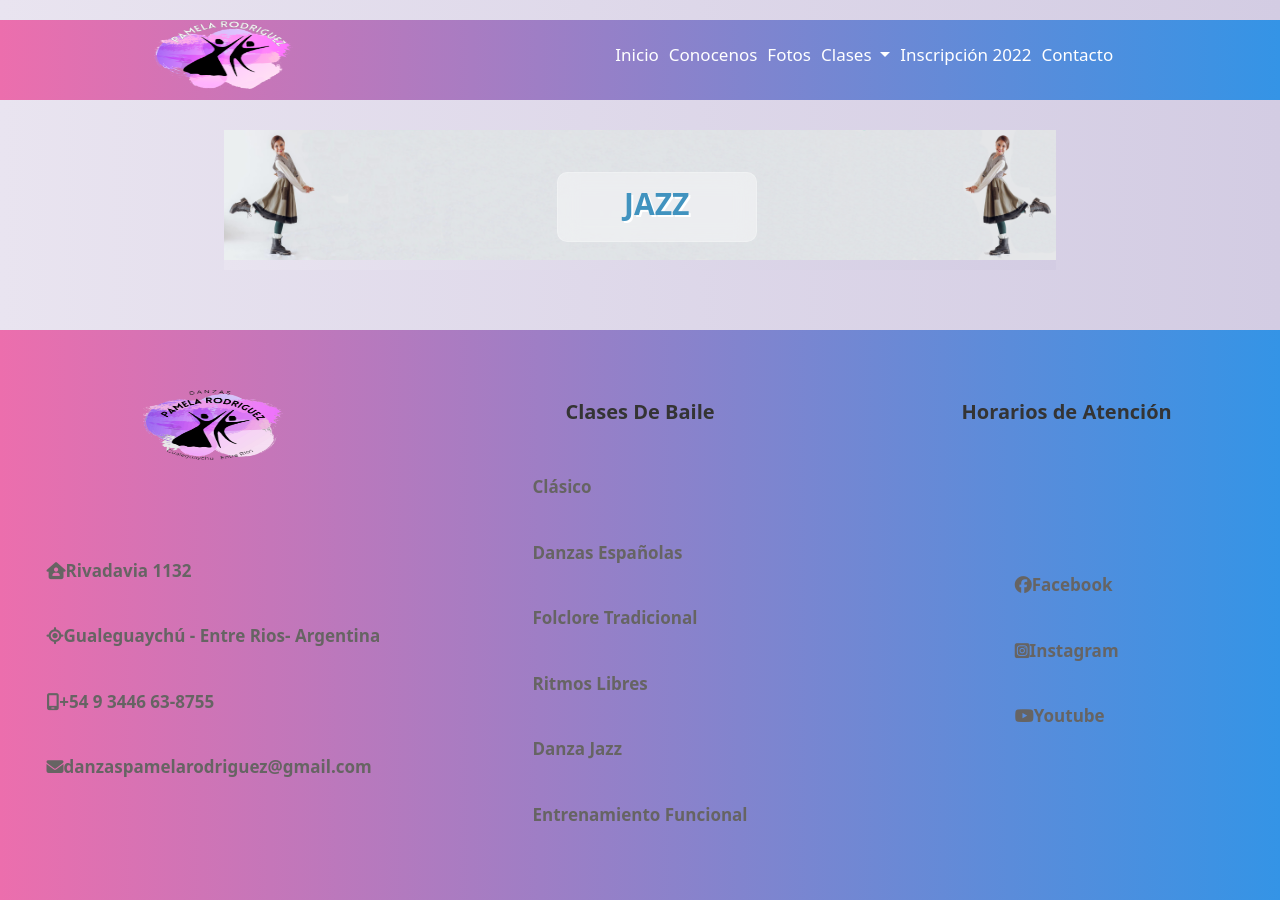
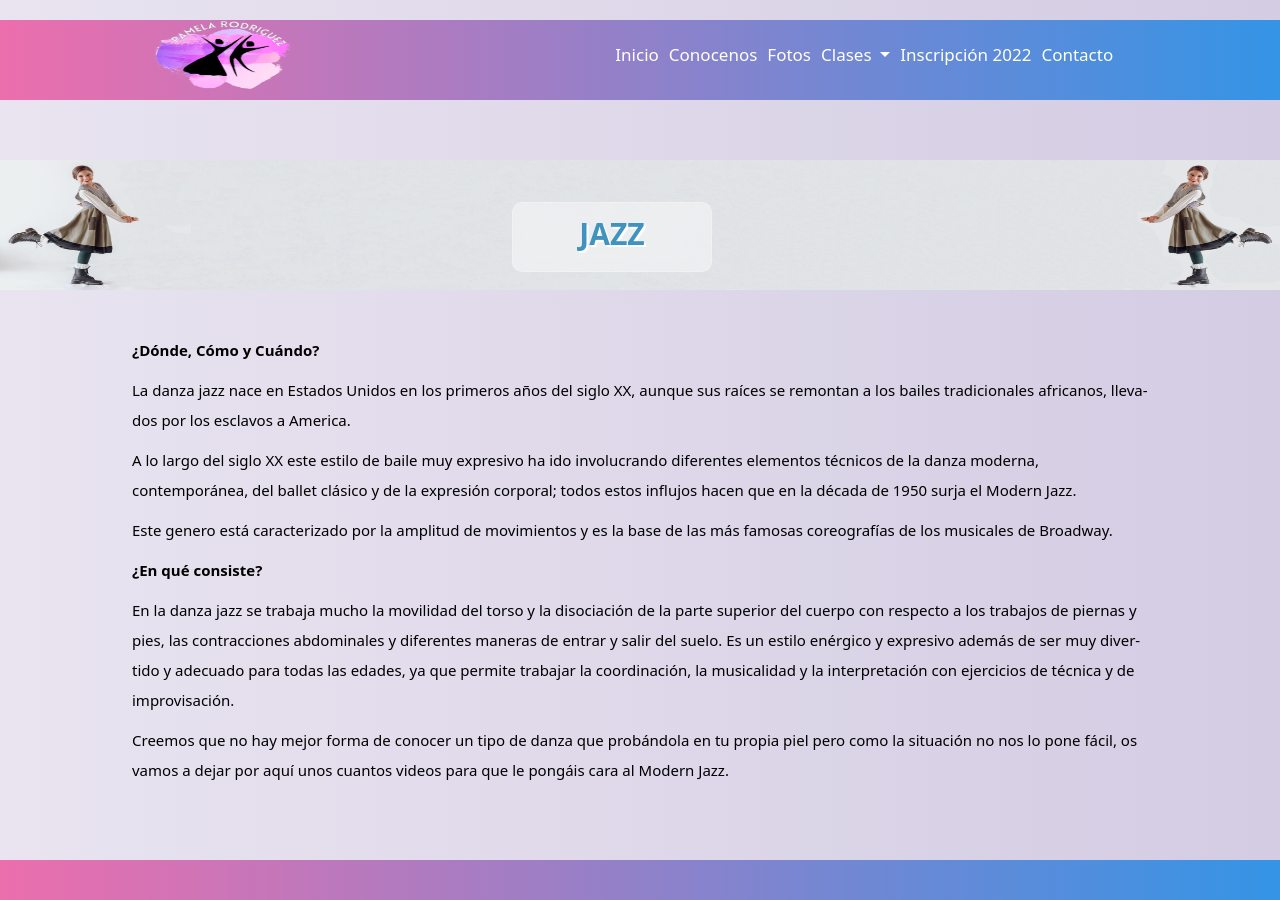
Before and after one commit to lucasmemox/danzasPamelaRodriguez, a website: page paginas/clases/jazz.html in a window 1280 px wide. Shown: the top 900 px of the page. Drawn offline with nearby package versions, Linux system fonts and the light colour scheme.

Commit message:
finalizo el html jazz

```diff
--- a/paginas/clases/jazz.html
+++ b/paginas/clases/jazz.html
@@ -10,7 +10,7 @@
     <!-- <link href="/css/maquetado.css" rel="stylesheet" type="text/css" />
     <link rel="preload" href="/css/maquetado.css" as="styles" /> -->
     <link href="/css/estilos.css" rel="stylesheet" type="text/css" />
-    <link rel="preload" href="/css/estilos.css" as="styles"/>
+    <link rel="preload" href="/css/estilos.css" as="styles" />
     <link href="/css/bootstrap.min.css" rel="stylesheet" type="text/css" />
     <link rel="stylesheet" href="https://unpkg.com/aos@next/dist/aos.css" />
     <link href="https://fonts.googleapis.com/css2?family=Barlow+Semi+Condensed:wght@100&display=swap" rel="stylesheet">
@@ -64,7 +64,7 @@
                                             Clases
                                         </a>
                                         <ul class="dropdown-menu fondo-desplegable" aria-labelledby="navbarDropdown">
-                                            <li><a class="dropdown-item" href="./clases/jazz.html">Jazz</a></li>
+                                            <li><a class="dropdown-item" href="/paginas/clases/jazz.html">Jazz</a></li>
                                             <li><a class="dropdown-item" href="#">Folclore</a></li>
                                             <li>
                                                 <hr class="dropdown-divider">
@@ -93,12 +93,42 @@
             <div class="contenedor-principal-jazz">
                 <main>
                     <div class="contenedor-jazz">
-                    <article>
+
                         <img class="img-bcg-jazz" src="/imagenes/oferta/bannerJazz.png">
                         <div class="titulo-jazz">
                             <p>JAZZ</p>
                         </div>
-                    </article>
+
+                    </div>
+                    <div class="descripcion-jazz">
+                        <div class="text-jazz">
+                            <p class="encabezadosjazz"><strong>¿Dónde, Cómo y Cuándo?</strong></p>
+
+                            <p>La danza jazz nace en Estados Unidos en los primeros años del siglo XX, aunque sus
+                                raíces se remontan a los bailes tradicionales africanos, llevados por los esclavos a
+                                America. </p>
+                            <p>A lo largo del siglo XX este estilo de baile muy expresivo ha ido
+                                involucrando diferentes elementos técnicos de la danza moderna, contemporánea, del
+                                ballet clásico y de la expresión corporal; todos estos influjos hacen que en la
+                                década de 1950 surja el Modern Jazz.</p>
+
+                            <p>Este genero está caracterizado por la amplitud de movimientos y es la base de las
+                                más famosas coreografías de los musicales de Broadway.</p>
+
+                            <p><strong>¿En qué consiste?</strong></p>
+
+                            <p>En la danza jazz se trabaja mucho la movilidad del torso y la disociación de la parte
+                                superior del cuerpo con respecto a los trabajos de piernas y pies, las contracciones
+                                abdominales y diferentes maneras de entrar y salir del suelo. Es un estilo enérgico
+                                y expresivo además de ser muy divertido y adecuado para todas las edades, ya que
+                                permite trabajar la coordinación, la musicalidad y la interpretación con ejercicios
+                                de técnica y de improvisación.</p>
+
+                            <p>Creemos que no hay mejor forma de conocer un tipo de danza que probándola en tu
+                                propia piel pero como la situación no nos lo pone fácil, os vamos a dejar por aquí
+                                unos cuantos videos para que le pongáis cara al Modern Jazz.</p>
+                        </div>
+
                     </div>
                 </main>
             </div>
--- a/scss/estilos.scss
+++ b/scss/estilos.scss
@@ -512,20 +512,23 @@ body {
 
 .jazz-principal {
   grid-area: jazz;
-  margin: 0 auto;
+  margin-left: 0px;
+  margin-right: 30px;
+  margin-bottom: 30px;
+  margin-top: 30px;
+  height: auto;
   /*0 arriba y abajo - y automático a los costados - me queda centrado*/
   font-size: 1.5rem;
   line-height: 1.5em;
   /*Separación entre lineas de un párrafo*/
   color: black;
-}
 
   .contenedor-principal-jazz {
     width: 100%;
-  height: auto;
+    height: 150;
     display: flex;
     flex-wrap: wrap; /*Para que se posicionen abajo cuando no entran*/
-
+    margin-left: 0;
     flex-direction: row;
     /*pongo en fila*/
 
@@ -533,9 +536,17 @@ body {
     /*trabaja a nivel de fila la separación*/
 
     .contenedor-jazz {
-    position: relative;
       width: 100%;
       height: 140px;
+      display: flex;
+      flex-wrap: wrap;
+      /*Para que se posicionen abajo cuando no entran*/
+      flex-direction: row;
+      /*pongo en fila*/
+      position: relative;
+
+      justify-content: space-evenly;
+      /*trabaja a nivel de fila la separación*/
 
       background: #d3cce3;
       /* fallback for old browsers */
@@ -551,7 +562,6 @@ body {
       .img-bcg-jazz {
         width: 100%;
         height: 130px;
-      align-self: center;
       }
 
       .titulo-jazz {
@@ -583,6 +593,42 @@ body {
         }
       }
     }
+    .descripcion-jazz {
+      display: flex;
+      flex-wrap: wrap;
+      /*Para que se posicionen abajo cuando no entran*/
+      flex-direction: row;
+      /*pongo en fila*/
+      position: relative;
+      width: 100%;
+      height: auto;
+      margin-left: 0px;
+      margin-right: 10px;
+      margin-top: 20px;
+      cursor: pointer;
+
+      .text-jazz {
+        line-height: 60px;
+        margin: 5px;
+        /*Separo las cajas*/
+
+
+        p {
+          margin-left: 10%;
+          margin-right: 10%;
+          line-height: 2em;
+          hyphens: auto;
+          word-wrap: break-word;
+          word-break: break-word;
+          text-justify: auto;
+
+          .encabezadosjazz {
+            justify-content: center;
+          }
+        }
+      }
+    }
+  }
 }
 
 @import "conoceme";
```
Also changed, not shown: css/estilos.css. Lines whose indentation alone changed are shown as unchanged.
